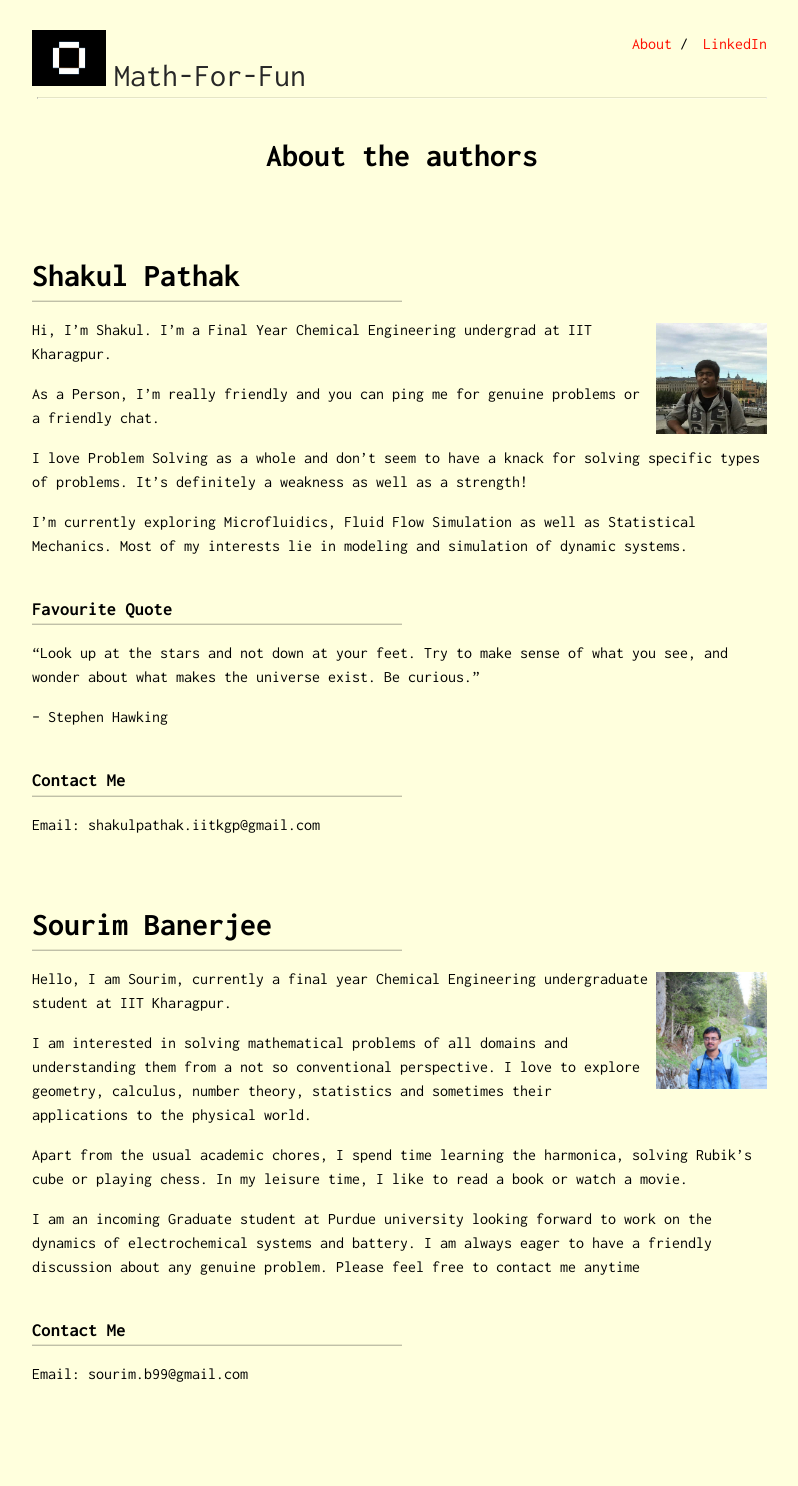
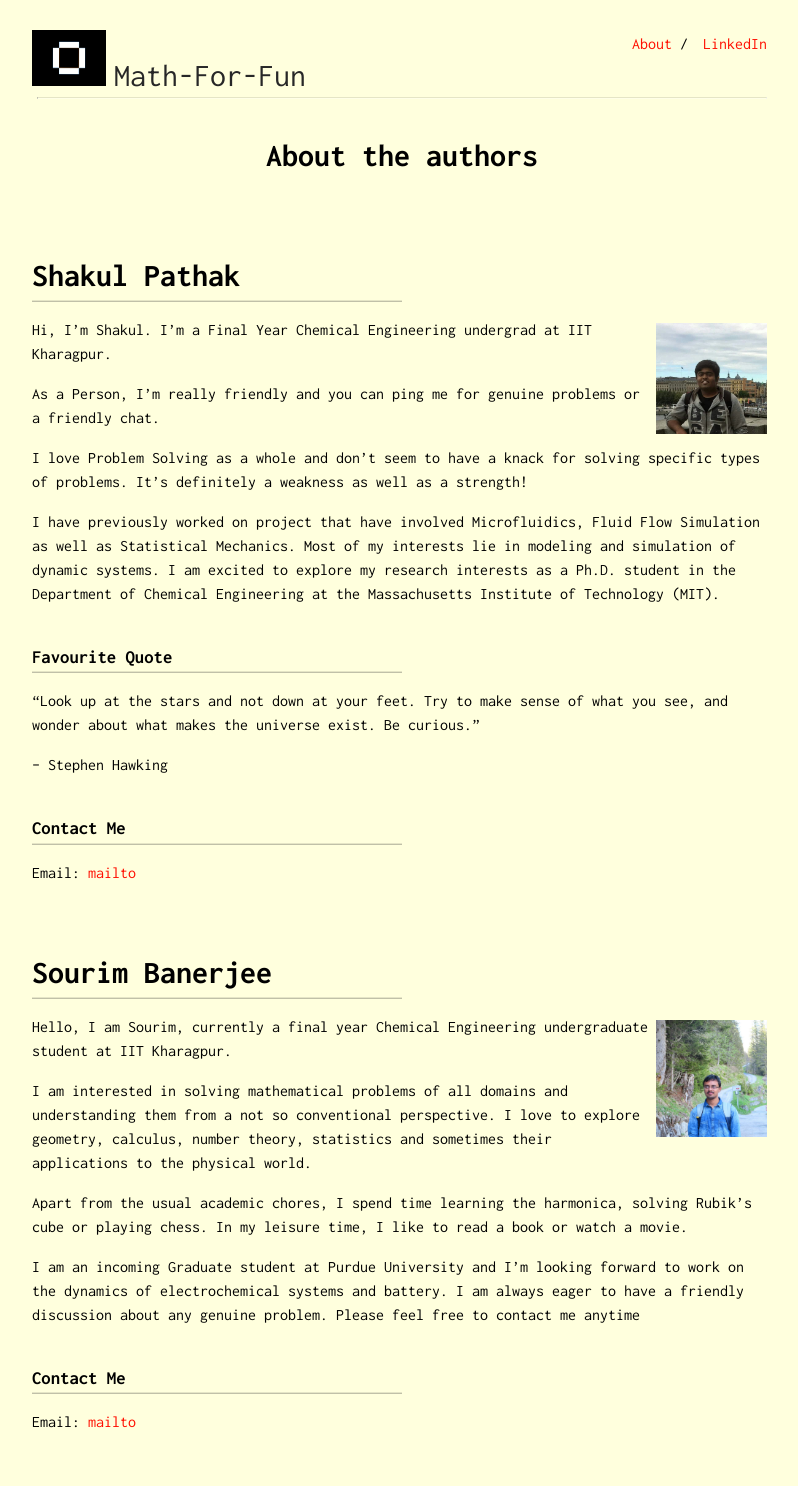
Before and after one commit to Oscuro-Phoenix/math-for-fun, a Jekyll site: the page built from about.md, in a window 1280 px wide. Shown: the whole page, without its empty margins (238-1036 px from the left). Built offline with Jekyll 4.4.1, drawn with Linux system fonts in a browser that asks for light colours; before the commit the page ends 1438 px from its top, so only the background shows below that.

Commit message:
About full 3

```diff
--- a/about.md
+++ b/about.md
@@ -12,7 +12,8 @@ As a Person, I’m really friendly and you can ping me for genuine problems or a
 
 I love Problem Solving as a whole and don’t seem to have a knack for solving specific types of problems. It’s definitely a weakness as well as a strength!
 
-I'm currently exploring  Microfluidics, Fluid Flow Simulation as well as Statistical Mechanics. Most of my interests lie in modeling and simulation of dynamic systems.
+I have previously worked on project that have involved Microfluidics, Fluid Flow Simulation as well as Statistical Mechanics. Most of my interests lie in modeling and simulation of dynamic systems. I am excited to explore my research interests as a Ph.D. student in the Department of Chemical Engineering at the Massachusetts
+Institute of Technology (MIT).
 
 
 ### Favourite Quote
@@ -23,7 +24,7 @@ I'm currently exploring  Microfluidics, Fluid Flow Simulation as well as Statist
 
 
 ### Contact Me
-Email: shakulpathak.iitkgp@gmail.com
+Email: [mailto](shakulpathak.iitkgp@gmail.com)
 
 
 # Sourim Banerjee
@@ -36,8 +37,8 @@ I am interested in solving mathematical problems of all domains and understandin
 
 Apart from the usual academic chores, I spend time learning the harmonica, solving Rubik's cube or playing chess. In my leisure time, I like to read a book or watch a movie.
 
-I am an incoming Graduate student at Purdue university looking forward to work on the dynamics of electrochemical systems and battery. I am always eager to have a friendly discussion about any genuine problem. Please feel free to contact me anytime
+I am an incoming Graduate student at Purdue University and I'm looking forward to work on the dynamics of electrochemical systems and battery. I am always eager to have a friendly discussion about any genuine problem. Please feel free to contact me anytime
 
 
 ### Contact Me
-Email: sourim.b99@gmail.com
+Email: [mailto](sourim.b99@gmail.com)
```
